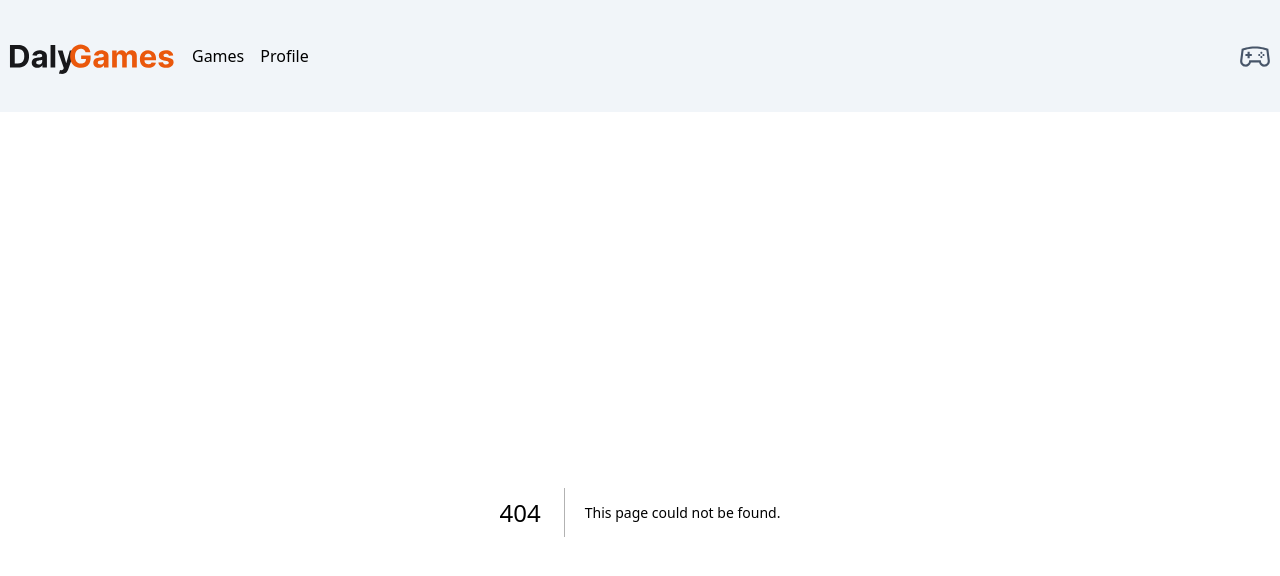
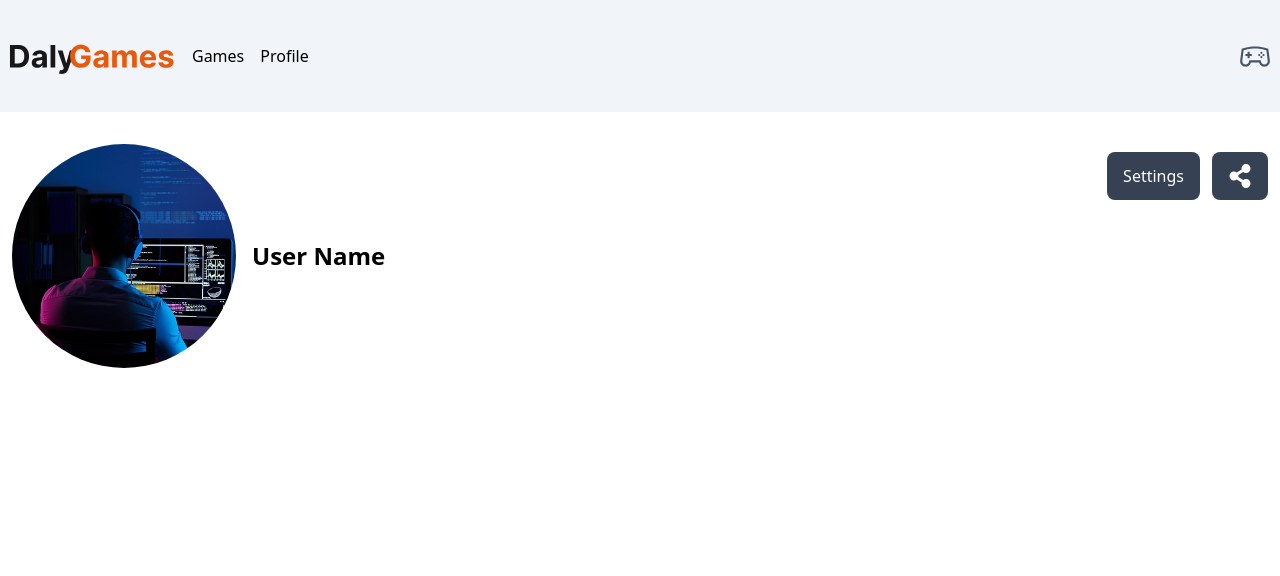
Before and after one commit to cmscoder/dailygames, a Next.js app: page /profile in a window 1280 px wide. Before the commit this address had no page. Shown: the top 576 px of the page. Built offline with nearby package versions, Linux system fonts and the light colour scheme.

Commit message:
feat(details): create dynamic metada to the game details page and create the static profile page.

```diff
--- a/src/app/game/[id]/page.tsx
+++ b/src/app/game/[id]/page.tsx
@@ -4,6 +4,54 @@
 import { Container } from '@/components/container';
 import { Label } from './components/label';
 import { GameCard } from '@/components/GameCard';
+import { Metadata } from 'next';
+
+interface PropsParams {
+  params: {
+    id: string;
+  };
+}
+export async function generateMetadata({
+  params,
+}: PropsParams): Promise<Metadata> {
+  try {
+    const response: GameProps = await fetch(
+      `${process.env.NEXT_API_URL}/next-api/?api=game&id=${params.id}`,
+      {
+        next: { revalidate: 60 },
+      }
+    )
+      .then(res => res.json())
+      .catch(() => {
+        return {
+          title: 'Daily games find incredible games.',
+        };
+      });
+
+    return {
+      title: response.title,
+      description: `${response.description.slice(0, 150)}...`,
+      openGraph: {
+        title: response.title,
+        images: [response.image_url],
+      },
+      robots: {
+        index: true,
+        follow: true,
+        nocache: true,
+        googleBot: {
+          index: true,
+          follow: true,
+          noimageindex: true,
+        },
+      },
+    };
+  } catch (e) {
+    return {
+      title: 'Daily games find incredible games.',
+    };
+  }
+}
 
 async function getData(id: string) {
   try {
--- /dev/null
+++ b/src/app/profile/page.tsx
@@ -0,0 +1,32 @@
+import { Container } from '@/components/container';
+import Image from 'next/image';
+import userImg from '../../../public/user.png';
+import { FaShareAlt } from 'react-icons/fa';
+
+export default function Profile() {
+  return (
+    <main className="w-full text-black">
+      <Container>
+        <section className="mt-8 mb-6 flex flex-col items-center justify-between relative gap-3 sm:flex-row ">
+          <div className="w-full flex items-center gap-4 text-lg flex-col sm:flex-row justify-center sm:justify-normal">
+            <Image
+              src={userImg}
+              alt="User profile image"
+              className="rounded-full w-56 h-56 object-cover"
+            />
+            <h1 className="font-bold text-2xl">User Name</h1>
+          </div>
+
+          <div className="sm:absolute top-0 right-0 gap-3 flex items-center justify-center mt-2">
+            <button className="bg-gray-700 px-4 py-3 rounded-lg text-white">
+              Settings
+            </button>
+            <button className="bg-gray-700 px-4 py-3 rounded-lg">
+              <FaShareAlt size={24} color="#FFF" />
+            </button>
+          </div>
+        </section>
+      </Container>
+    </main>
+  );
+}
```
